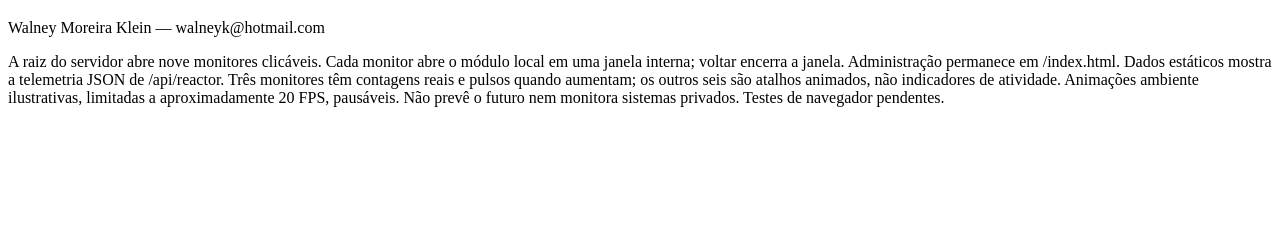
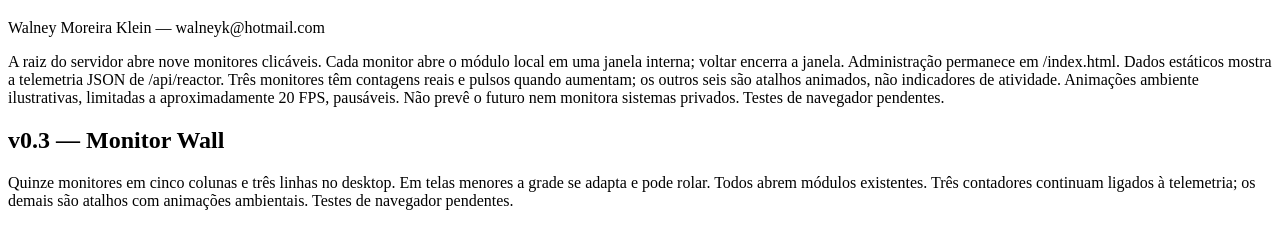
Before and after one commit to WalneyNF/WMK-Intelligence, a plain HTML site: page manuais/nexus-prime.html in a window 1280 px wide. Shown: the part 61-310 px from the top of the page. Drawn offline with Linux system fonts and the light colour scheme.

Commit message:
Documenta parede de quinze monitores

```diff
--- a/manuais/nexus-prime.html
+++ b/manuais/nexus-prime.html
@@ -1 +1 @@
-<!doctype html><html lang='pt-BR'><meta charset='utf-8'><title>WMK Nexus Prime</title><h1>WMK Nexus Prime v0.1</h1><p>Walney Moreira Klein — walneyk@hotmail.com</p><p>A raiz do servidor abre nove monitores clicáveis. Cada monitor abre o módulo local em uma janela interna; voltar encerra a janela. Administração permanece em /index.html. Dados estáticos mostra a telemetria JSON de /api/reactor. Três monitores têm contagens reais e pulsos quando aumentam; os outros seis são atalhos animados, não indicadores de atividade. Animações ambiente ilustrativas, limitadas a aproximadamente 20 FPS, pausáveis. Não prevê o futuro nem monitora sistemas privados. Testes de navegador pendentes.</p></html>
+<!doctype html><html lang='pt-BR'><meta charset='utf-8'><title>WMK Nexus Prime</title><h1>WMK Nexus Prime v0.1</h1><p>Walney Moreira Klein — walneyk@hotmail.com</p><p>A raiz do servidor abre nove monitores clicáveis. Cada monitor abre o módulo local em uma janela interna; voltar encerra a janela. Administração permanece em /index.html. Dados estáticos mostra a telemetria JSON de /api/reactor. Três monitores têm contagens reais e pulsos quando aumentam; os outros seis são atalhos animados, não indicadores de atividade. Animações ambiente ilustrativas, limitadas a aproximadamente 20 FPS, pausáveis. Não prevê o futuro nem monitora sistemas privados. Testes de navegador pendentes.</p><h2>v0.3 — Monitor Wall</h2><p>Quinze monitores em cinco colunas e três linhas no desktop. Em telas menores a grade se adapta e pode rolar. Todos abrem módulos existentes. Três contadores continuam ligados à telemetria; os demais são atalhos com animações ambientais. Testes de navegador pendentes.</p></html>
```
